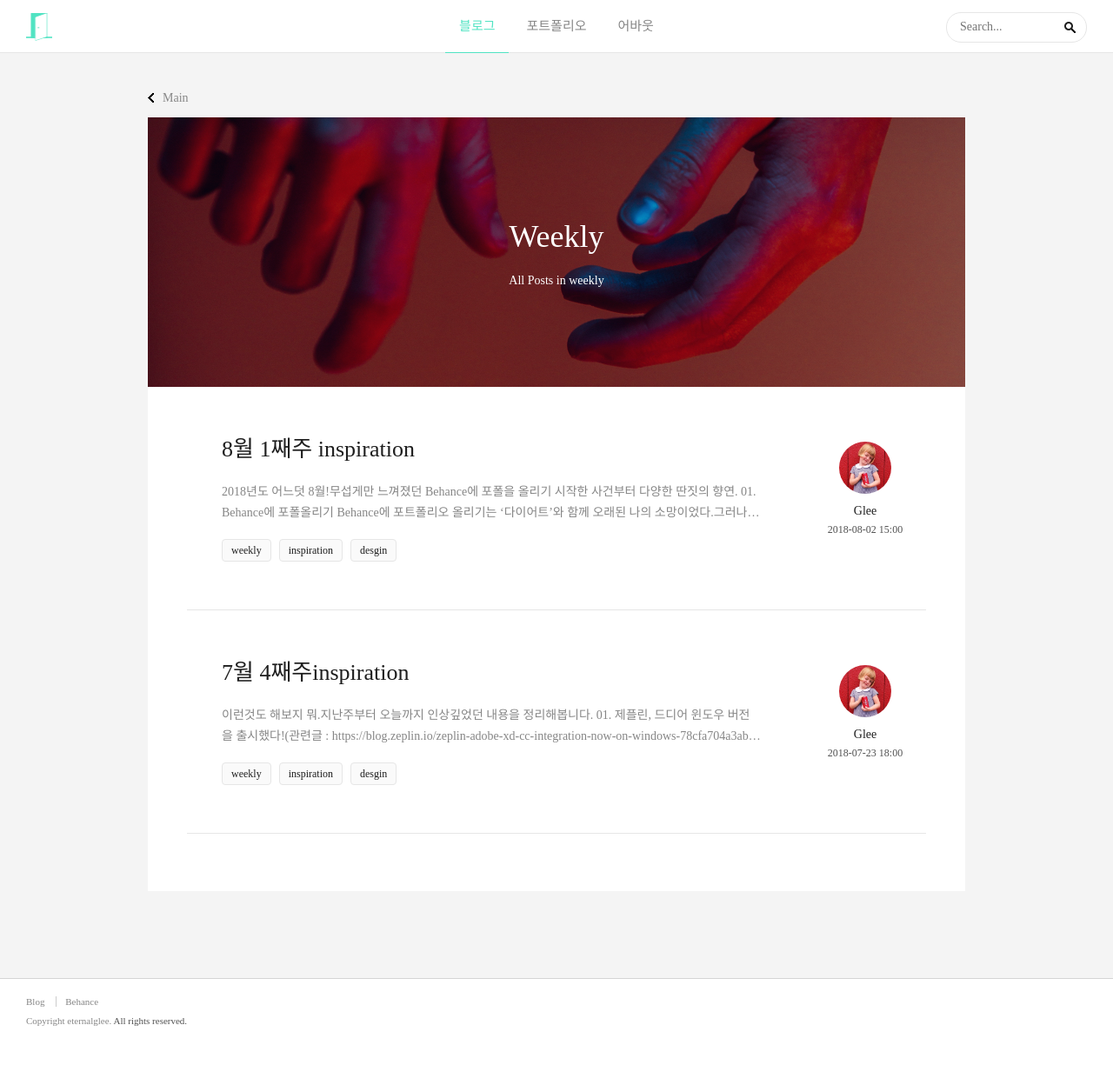
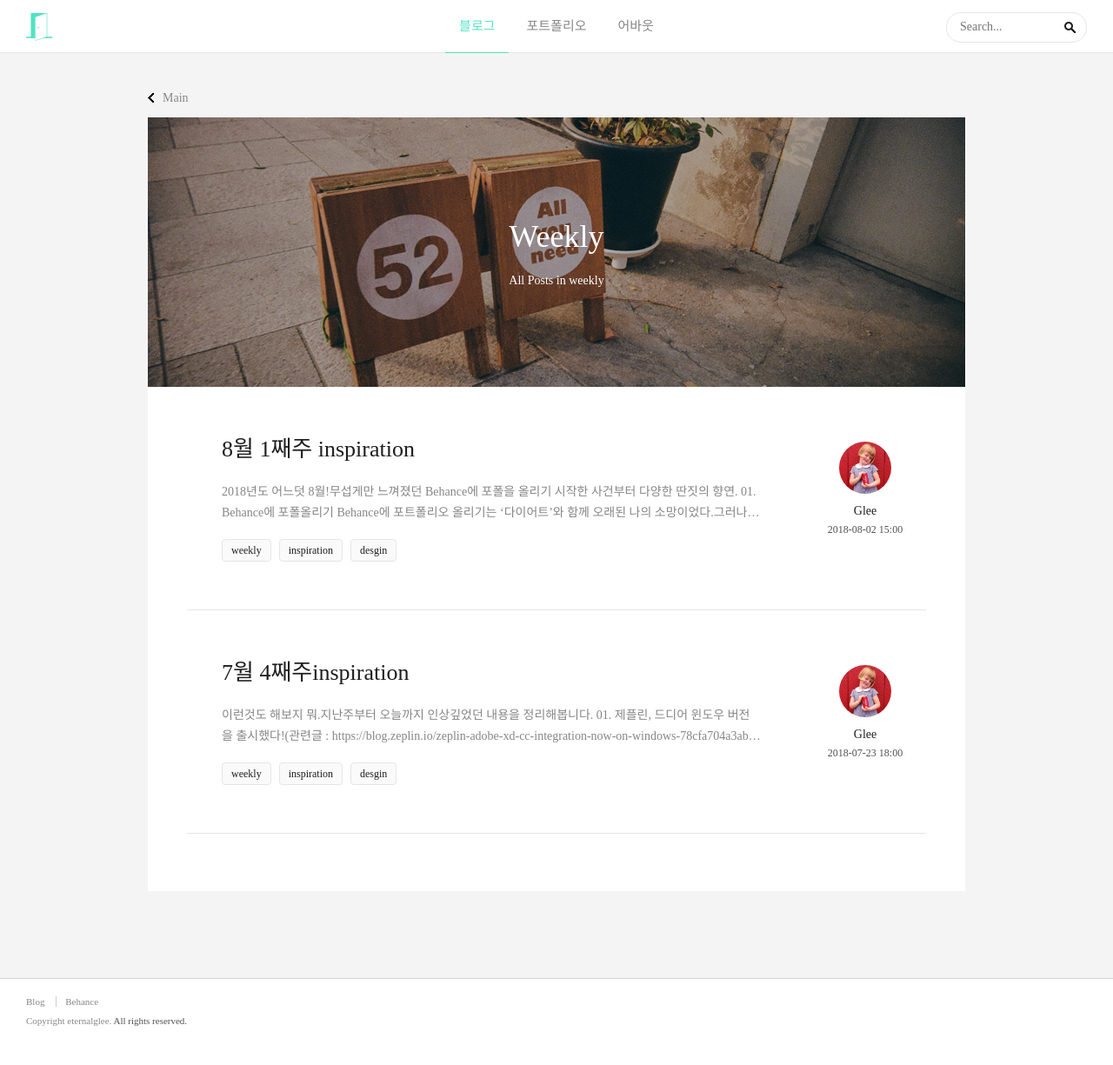
Before and after one commit to eternalglee/eternalglee.github.io, a Jekyll site: the page built from _tags/weekly.md, in a window 1280 px wide. Shown: the whole page at 87% size. Built offline with Jekyll 4.4.1, drawn with Linux system fonts in a browser that asks for light colours.

Commit message:
weekly 태그 화면 커버이미지 내용 추가

```diff
--- a/_tags/weekly.md
+++ b/_tags/weekly.md
@@ -1,4 +1,5 @@
 ---
 name: weekly
 title: 'Weekly'
+image: /files/covers/weekly.png
 ---
```
